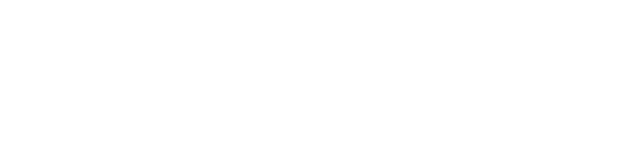
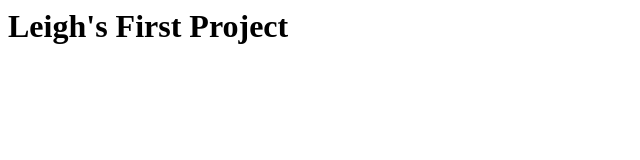
Before and after one commit to leigh-grigaliunas/first-project, a plain HTML site: page index.html in a window 1280 px wide. Shown: the whole page, without its empty margins (0-640 px from the left). Drawn offline with Linux system fonts and the light colour scheme.

Commit message:
Modified container to display my name

```diff
--- a/index.html
+++ b/index.html
@@ -1,2 +1,3 @@
 <div class="container">
 </div>
+<h1>Leigh's First Project</h1>
```
